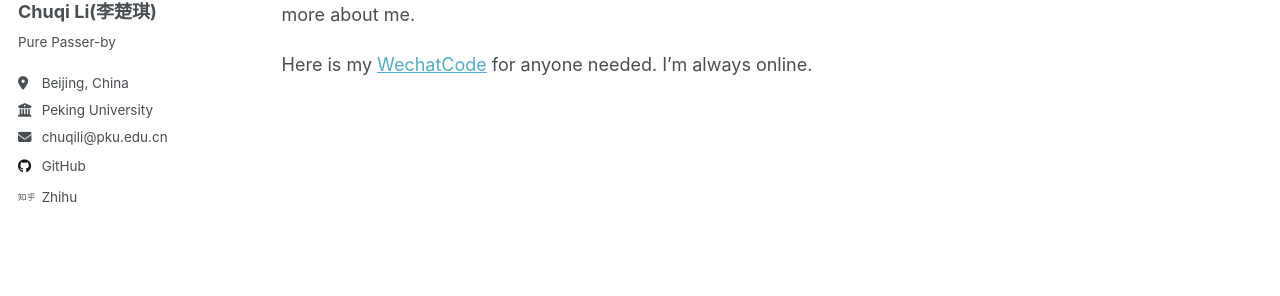
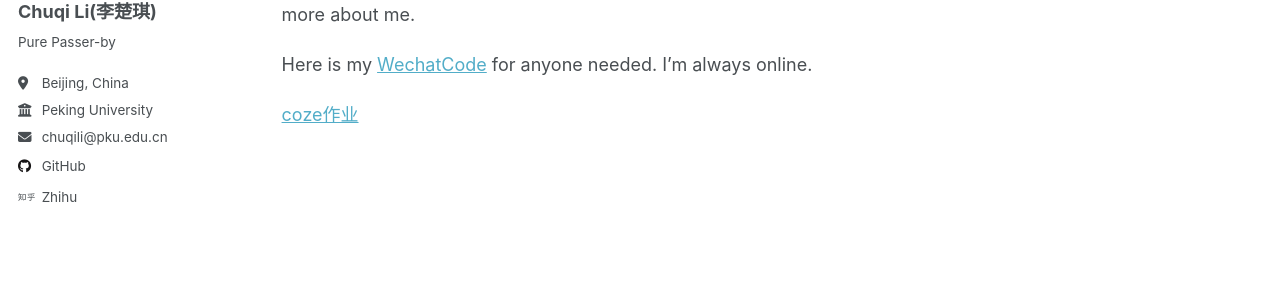
Before and after one commit to soki233/soki233.github.io, a Jekyll site: the page built from _pages/about.md, in a window 1280 px wide. Shown: the part 272-568 px from the top of the page. Built offline with Jekyll 4.4.1, drawn with Linux system fonts in a browser that asks for light colours; a script that is not in the unit is left out.

Commit message:
Update about.md

```diff
--- a/_pages/about.md
+++ b/_pages/about.md
@@ -12,3 +12,5 @@ I am a first-year Ph.D. student in Pharmacy Analysis at the [school of pharmaceu
 You can find my Chinese CV here: [CV of pure passer-by](assets/CV of LCQ.pdf), or tend to the CV page to find more about me.
 
 Here is my [WechatCode](images/mywechat.jpg) for anyone needed. I'm always online.
+
+[coze作业](multi-model-classification.md)
```
